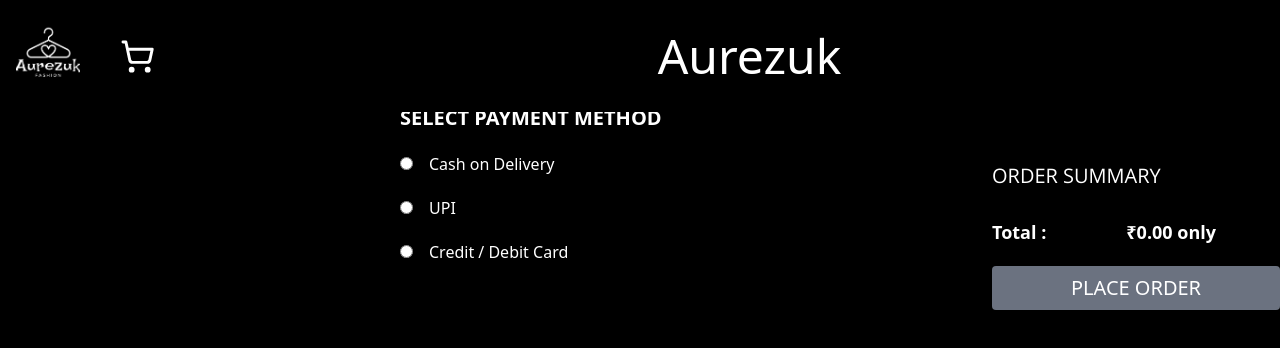
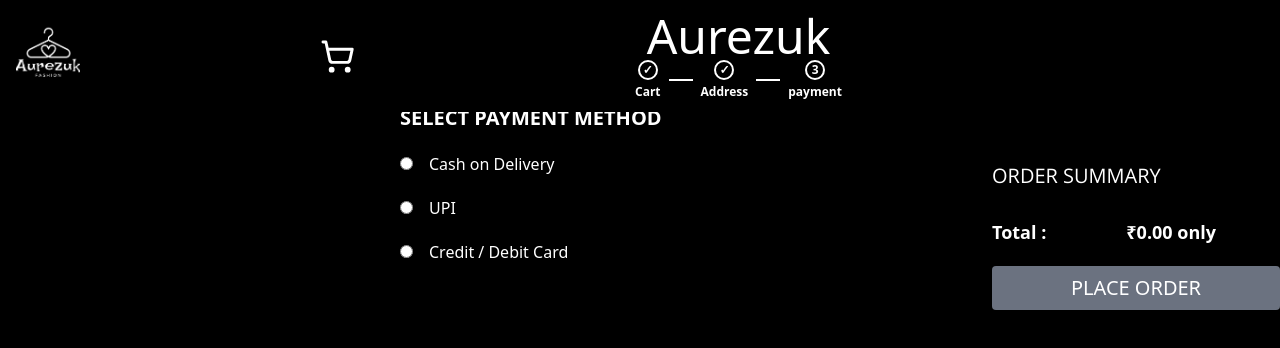
Before and after one commit to rashakp17/First-E-Commerce, a React (Vite) app: page /payment in a window 1280 px wide. Shown: the top 348 px of the page. Built offline with nearby package versions, Linux system fonts and the light colour scheme; a web font is replaced by a local one.

Commit message:
progressive header

```diff
--- a/src/Component/Navbar.jsx
+++ b/src/Component/Navbar.jsx
@@ -9,7 +9,41 @@
 const Navbar = ({onSearch}) => {
   const [search, setSearch] = useState('');
   const location = useLocation();
+  const steps =[
+    {id :1 , label :'Cart' , path: '/cart'},
+    {id :2 , label :'Address' , path: '/checkout'},
+    {id :3 , label :'payment' , path: '/payment'}
+  ];
 
+  const getCurrentStep =() =>{
+    const currentPath = location.pathname;
+    const step = steps.find(s =>s.path === currentPath);
+    return step ? step.id :1;
+    }
+  const currentStep = getCurrentStep();
+
+ const getStepClasses = (stepId) => {
+    if (stepId < currentStep) {
+      return 'bg-transparent text-white border-white border-2'; // Completed
+    } else if (stepId === currentStep) {
+      return 'bg-transparent text-white border-white border-2'; // Current
+    } else {
+      return 'bg-transparent text-gray-500 border-gray-300'; // Upcoming
+    }
+  };
+  const getTextClasses = (stepId) => {
+    if (stepId <= currentStep) {
+      return 'text-white font-semibold'; // Active/completed text
+    }
+    return 'text-gray-500'; // Inactive text
+  };
+  const getlineClasses =(stepId)=>{
+    if(stepId < currentStep){
+      return 'bg-white';
+    }
+    return 'bg-gray-500';
+  }
+  const showHeader = location.pathname === '/cart'|| location.pathname === '/checkout' || location.pathname === '/payment' ;
   const showSearchbar = location.pathname === '/' || location.pathname === '/home';
   const cartCount = useSelector(state => state.cart.cartItems.length);
   const handleSearchChange =(e) =>{
@@ -18,7 +52,7 @@
   }
   return (
     <div className=' p-0'>
-      <nav className='flex  md:flex-row items-center justify-between gap-10 bg-black text-white h-auto md:h-28 fixed w-full top-0 left-0 z-50 px-4 py-3'>
+      <nav className='flex  md:flex-row items-center  md:gap-60 bg-black text-white h-auto md:h-28 fixed w-full top-0 left-0 z-50 px-4 py-3'>
         <div className='flex items-center w-full md:w-auto'>
           <Link to="/" >
             <img src={Logoimg} className='w-12 h-12 md:w-16 md:h-16 object-cover ' alt='logo' />
@@ -35,7 +69,43 @@
 
           </Link>
         </div>
-        <h4 className='font-irish text-2xl md:text-5xl text-white mt-3 md:mt-0 text-center md:ml-10 flex-1' >Aurezuk</h4>
+        <div className='flex flex-col'>
+          <div>
+            <h4 className='font-irish text-2xl md:text-5xl text-white mt-3 md:mt-0 text-center md:ml-10 flex-1'>
+              Aurezuk
+            </h4>
+          </div>
+          {showHeader && (
+             <div className='flex flex-row md:ml-10'>
+            {steps.map((step, index) => (
+            <div key={step.id} className="flex items-center">
+            {/* Small Step Circle */}
+              <div className="flex flex-col items-center">
+                <div className={`w-5 h-5 rounded-full border flex items-center justify-center text-xs font-semibold ${getStepClasses(step.id)}`}>
+                {step.id < currentStep ? '✓' : step.id}
+                </div>
+                <span className={`mt-1 text-xs ${getTextClasses(step.id)}`}>
+                  {step.label}
+                </span>
+              </div>
+
+            {/* Connecting Line - Same space as circle */}
+            {index < steps.length - 1 && (
+              <div className="w-6 mx-2">
+                <div className={`h-0.5 w-full ${getlineClasses(step.id)}`}></div>
+              </div>
+            )}
+          </div>
+          ))}
+          </div>
+          )}
+
+
+        </div>
+
+
+
+
         {showSearchbar && (
           <input
         type="text"
--- a/src/pages/Home.jsx
+++ b/src/pages/Home.jsx
@@ -62,6 +62,7 @@
           onClick={() => handleCategoryClick('')}
         >
           ALL
+
         </button>
         <button
           className='h-14 w-full rounded-lg hover:bg-gray-600 text-gray-500 active:bg-gray-400 bg-zinc-900'
@@ -90,8 +91,8 @@
 
       </div>
 
+      <Products category={category} search={search }/>
 
-      <Products category={category} search={search }/>
       <Footer />
 
 
```
